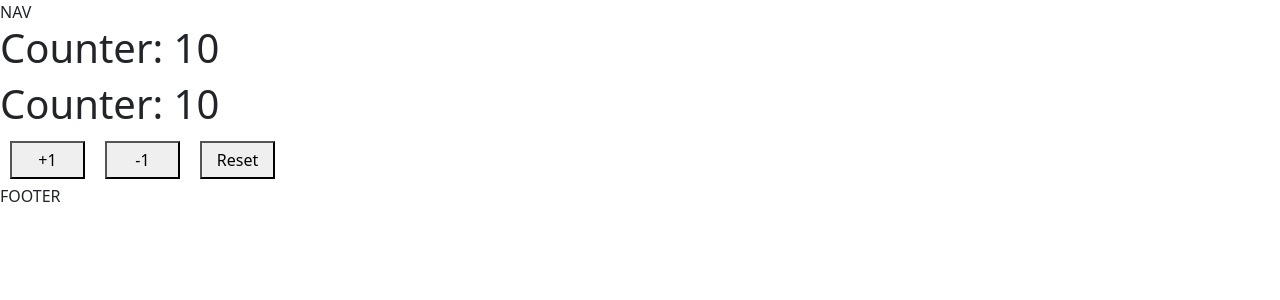
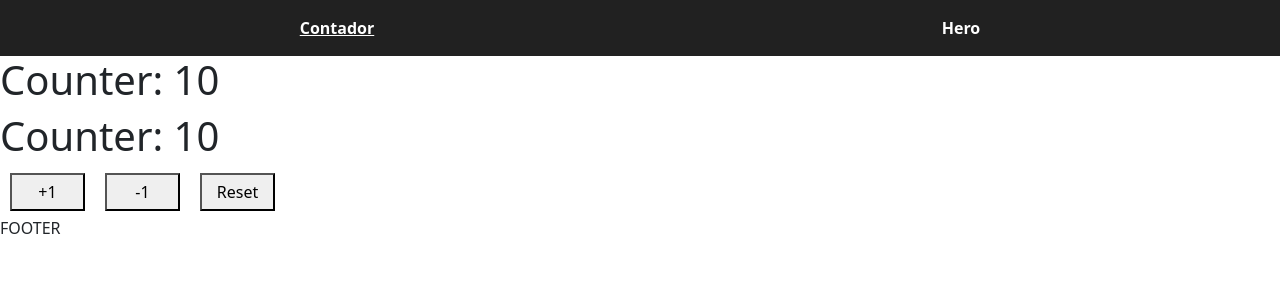
Before and after one commit to agchumpitazr/angular-tutorial, an Angular app in the folder 02-bases/: page / in a window 1280 px wide. Shown: the top 300 px of the page. Built offline with nearby package versions, Linux system fonts and the light colour scheme.

Commit message:
02-bases: add navbar

```diff
--- a/02-bases/src/app/app.html
+++ b/02-bases/src/app/app.html
@@ -1,3 +1,4 @@
-<nav>NAV</nav>
+<app-navbar/>
+
 <router-outlet />
 <footer>FOOTER</footer>
--- a/02-bases/src/app/app.ts
+++ b/02-bases/src/app/app.ts
@@ -1,9 +1,10 @@
 import { Component, signal } from '@angular/core';
 import { RouterOutlet } from '@angular/router';
+import { Navbar } from './components/shared/navbar/navbar';
 
 @Component({
   selector: 'app-root',
-  imports: [RouterOutlet],
+  imports: [RouterOutlet, Navbar],
   templateUrl: './app.html'
 })
 export class App {
--- /dev/null
+++ b/02-bases/src/app/components/shared/navbar/navbar.css
@@ -0,0 +1,17 @@
+nav {
+  display: flex;
+  justify-content: space-around;
+  background-color: #212121;
+  color: white;
+  padding: 1rem;
+}
+
+nav a {
+  color: white;
+  text-decoration: none;
+  font-weight: bold;
+}
+
+nav a.active {
+  text-decoration: underline;
+}
--- /dev/null
+++ b/02-bases/src/app/components/shared/navbar/navbar.html
@@ -0,0 +1,5 @@
+<nav>
+  <a routerLink="/" routerLinkActive="active"
+  [routerLinkActiveOptions]="{ exact: true }">Contador</a>
+  <a [routerLink]="['/hero']" [routerLinkActive]="'active'">Hero</a> <!-- //? Usando binding to set a computed value -->
+</nav>
```
Also changed, not shown: 02-bases/src/app/components/shared/navbar/navbar.ts (added, +12 -0 lines).
